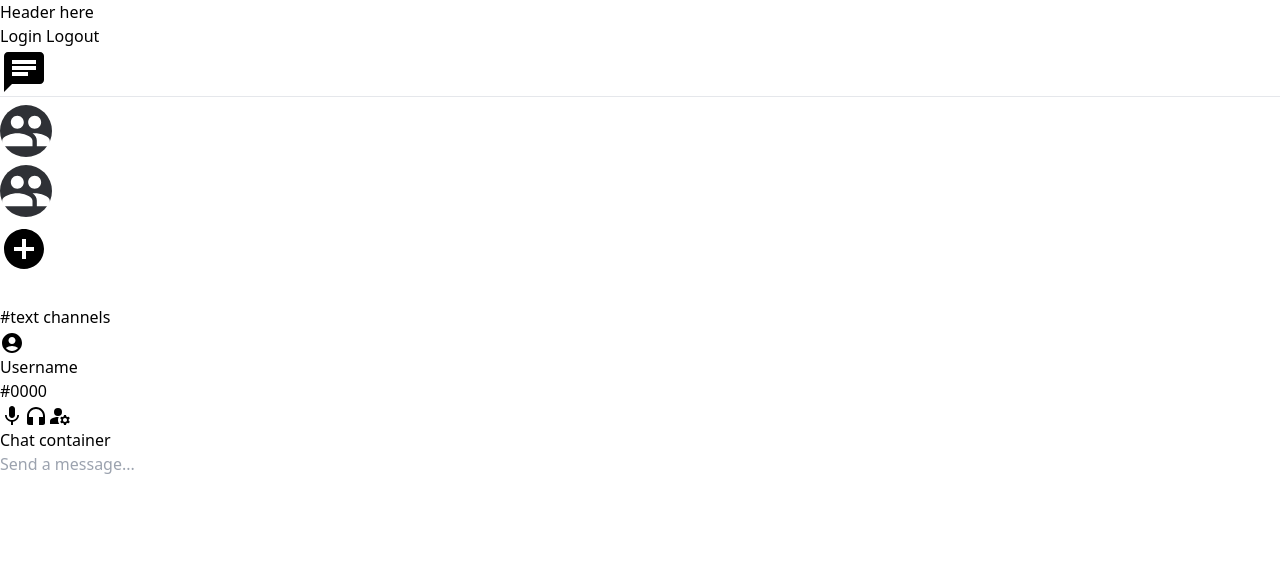
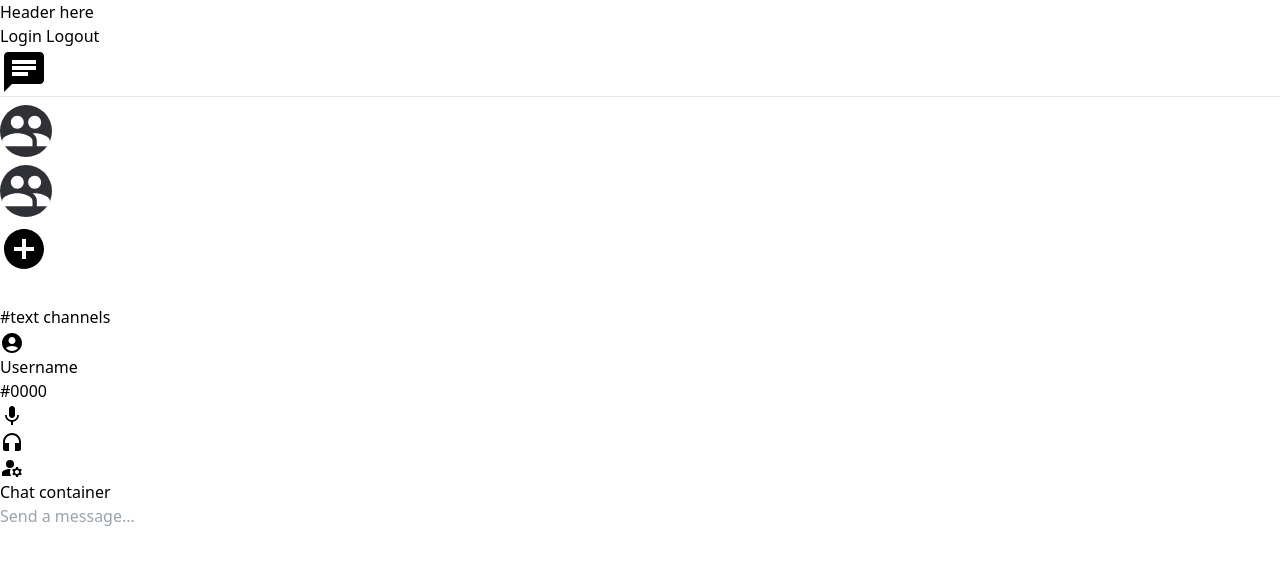
Before and after one commit to kclim1/discord-clone, a React (Vite) app in the folder frontend/: page /dashboard/1 in a window 1280 px wide. Shown: the top 564 px of the page. Built offline with nearby package versions, Linux system fonts and the light colour scheme.

Commit message:
user footer completed

```diff
--- a/frontend/src/components/UserFooter.jsx
+++ b/frontend/src/components/UserFooter.jsx
@@ -1,25 +1,51 @@
-import ManageAccountsIcon from '@mui/icons-material/ManageAccounts';
-import MicIcon from '@mui/icons-material/Mic';
-import HeadphonesIcon from '@mui/icons-material/Headphones';
-import AccountCircleIcon from '@mui/icons-material/AccountCircle';
+import ManageAccountsIcon from "@mui/icons-material/ManageAccounts";
+import MicIcon from "@mui/icons-material/Mic";
+import HeadphonesIcon from "@mui/icons-material/Headphones";
+import AccountCircleIcon from "@mui/icons-material/AccountCircle";
+import Tooltip from "@mui/material/Tooltip";
+import {  useParams} from "react-router-dom";
+import { useNavigate } from "react-router-dom";
+
 
 export const UserFooter = () => {
+    const {profileId} = useParams()
+  const navigate = useNavigate();
+  const handleClick = () => {
+    console.log(profileId)
+    navigate(`/dashboard/${profileId}/profile`);
+  };
   return (
-    <div className="flex items-center justify-between p-3 bg-[#292b2f] text-white">
-      {/* Left side: User avatar and name */}
-      <div className="flex items-center space-x-3">
-        <AccountCircleIcon className="w-10 h-10" />
-        <div className="leading-tight">
-          <p className="text-sm font-semibold">Username</p>
-          <p className="text-xs text-gray-400">#0000</p>
+    <div
+      onClick={handleClick}
+      className="flex items-center justify-between p-3 bg-[#292b2f] text-white "
+    >
+      <Tooltip title="Profile Page">
+        <div className="flex items-center space-x-3 hover:bg-slate-400 pr-2">
+          <AccountCircleIcon className="w-10 h-10" />
+          <div className="leading-tight">
+            <p className="text-sm font-semibold">Username</p>
+            <p className="text-xs text-gray-400">#0000</p>
+          </div>
         </div>
-      </div>
+      </Tooltip>
 
       {/* Right side: Mic, Headphones, and Manage Account icons */}
       <div className="flex items-center space-x-3">
-        <MicIcon className="cursor-pointer hover:text-gray-300" />
-        <HeadphonesIcon className="cursor-pointer hover:text-gray-300" />
-        <ManageAccountsIcon className="cursor-pointer hover:text-gray-300" />
+        <div className="p-2 rounded hover:bg-slate-400 cursor-pointer">
+          <Tooltip title="Mute">
+            <MicIcon className="text-gray-300" />
+          </Tooltip>
+        </div>
+        <div className="p-2 rounded hover:bg-slate-400 cursor-pointer">
+          <Tooltip title="Deafen">
+            <HeadphonesIcon className="text-gray-300" />
+          </Tooltip>
+        </div>
+        <div className="p-2 rounded hover:bg-slate-400 cursor-pointer">
+          <Tooltip title="Add Friend">
+            <ManageAccountsIcon className="text-gray-300" />
+          </Tooltip>
+        </div>
       </div>
     </div>
   );
```
